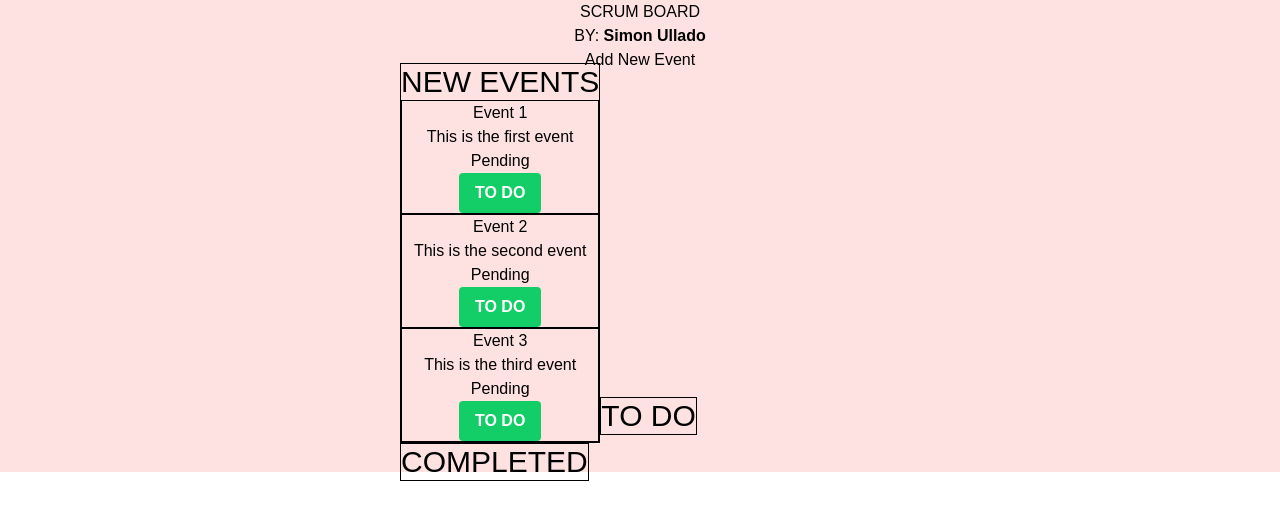
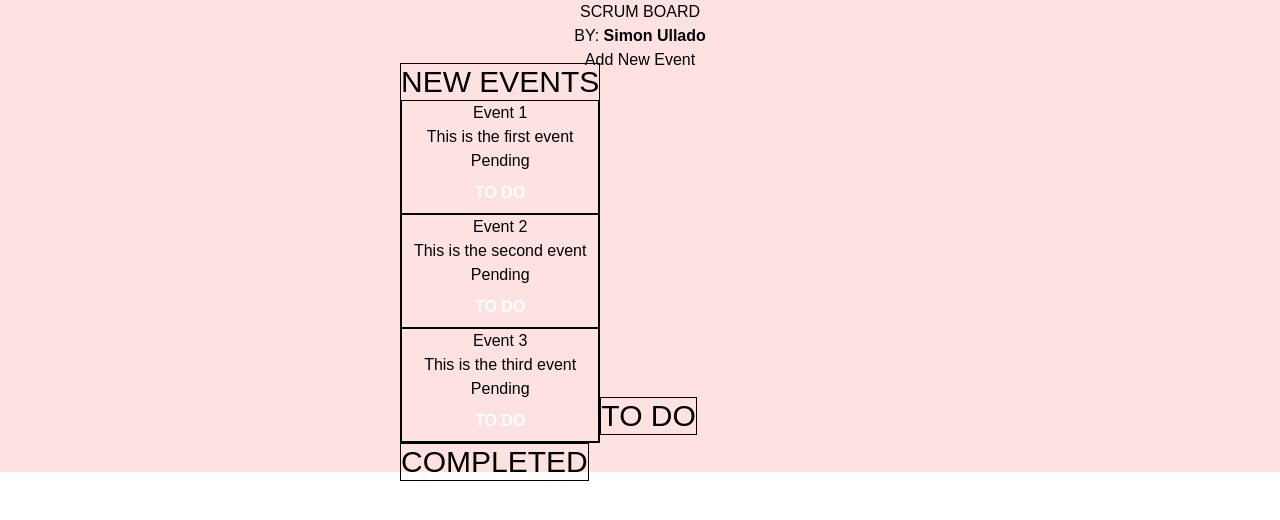
Before and after one commit to smnlld/scrum-board, a React (Create React App) app: page / in a window 1280 px wide. Shown: the top 520 px of the page. Built offline with nearby package versions, Linux system fonts and the light colour scheme.

Commit message:
bg-blue-300

```diff
--- a/src/components/Pending.js
+++ b/src/components/Pending.js
@@ -19,7 +19,7 @@ export const Pending = ({ events, statusUpdate, setEvents }) => {
                     <h3> {event.status}</h3>
                   </p>
                   <button
-                    className="bg-green hover:bg-yellow text-white font-bold py-2 px-4 rounded "
+                    className="bg-blue-300 hover:bg-yellow text-white font-bold py-2 px-4 rounded "
                     key={event.id}
                     onClick={() => {
                       statusUpdate(event.id, "Todo");
```
